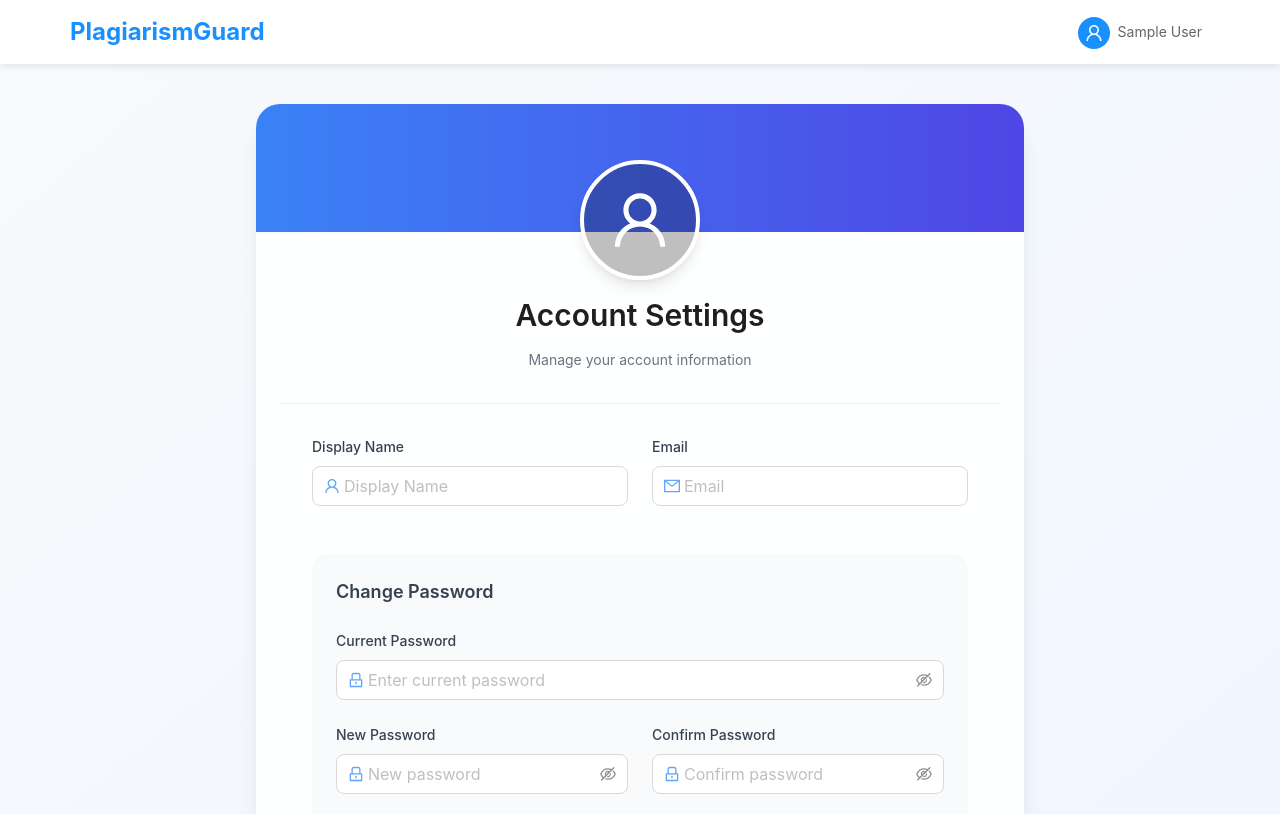
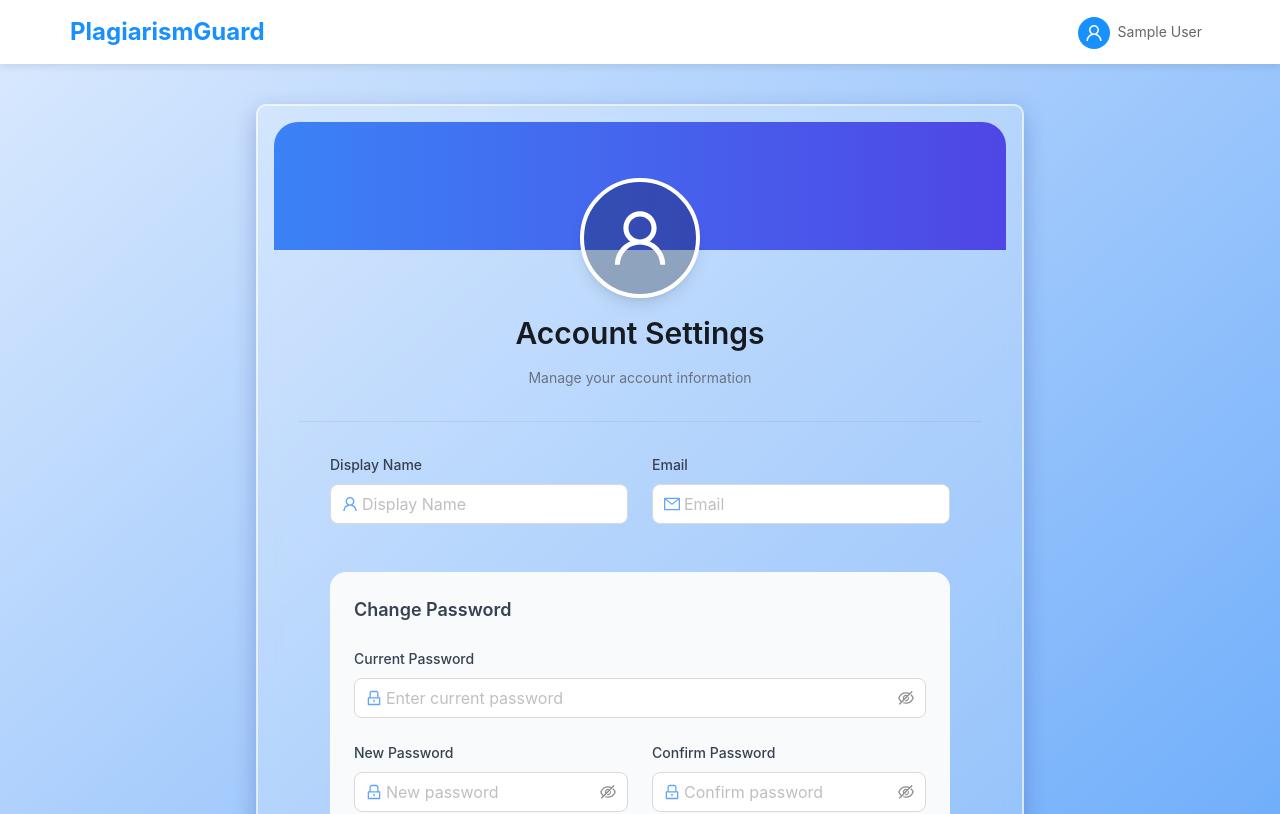
Before and after one commit to Duy-Thong/CopyCheck, a React (Create React App) app: page /account in a window 1280 px wide. Shown: the top 814 px of the page. Built offline with nearby package versions, Linux system fonts and the light colour scheme; no server answers; the database is empty; sample sign-in values are in the browser's storage.

Commit message:
Enhance UI with glassmorphism effect in AssignmentCard and AccountManagement components; update Home component styles for improved aesthetics

```diff
--- a/src/components/AssignmentCard.jsx
+++ b/src/components/AssignmentCard.jsx
@@ -23,7 +23,7 @@ const AssignmentCard = ({ assignment, onDelete, onViewPdf, onCardClick, style })
           ...style
         }}
         hoverable
-        className="w-full min-h-[180px] transition-all duration-300 hover:shadow-lg" // Tăng min-height
+        className="w-full min-h-[180px] glassmorphism" // Tăng min-height
         bodyStyle={{ padding: '16px' }} // Tăng padding
         onClick={(e) => {
           // Don't trigger card click if clicking on action buttons
--- a/src/index.css
+++ b/src/index.css
@@ -19,7 +19,12 @@ code {
 }
 
 .glassmorphism {
-  @apply bg-white/10 backdrop-blur-lg border border-white/30 shadow-lg rounded-xl;
-  box-shadow: 0 8px 32px 0 rgba(31, 38, 135, 0.37);
-  -webkit-backdrop-filter: blur(10px);
+  background: rgba(255, 255, 255, 0.2);
+  backdrop-filter: blur(10px);
+  border-radius: 10px;
+  border: 2px solid rgba(255, 255, 255, 0.6);
+  box-shadow: 0 8px 22px 0 rgba(31, 38, 135, 0.27);
+  color: rgba(255, 255, 255, 0.7);
+  margin: 0 auto;
+  padding: 1rem;
 }
--- a/src/pages/AccountManagement.jsx
+++ b/src/pages/AccountManagement.jsx
@@ -81,11 +81,11 @@ const AccountManagement = () => {
   };
 
   return (
-    <Layout className="min-h-screen bg-gradient-to-br from-slate-50 to-blue-50">
+    <Layout className="min-h-screen bg-gradient-to-br from-blue-100 to-blue-400">
       <Navbar />
       <Content className="p-4 sm:p-6 md:p-8 lg:p-10">
         <div className="max-w-3xl mx-auto">
-          <Card className="rounded-3xl shadow-xl border-none backdrop-blur-sm bg-white/90">
+          <Card className="rounded-3xl shadow-xl border-none backdrop-blur-md bg-white/70 glassmorphism">
             <Space direction="vertical" className="w-full" size={32}>
               {/* Profile Header Section */}
               <div className="text-center relative">
--- a/src/pages/Home.jsx
+++ b/src/pages/Home.jsx
@@ -17,7 +17,7 @@ const CLASS_CODE_LENGTH = 6;
 const StyledCard = ({ children, ...props }) => (
   <Card
     {...props}
-    className="w-full rounded-xl overflow-hidden border border-slate-200 bg-white/70 backdrop-blur-md shadow-lg transition-all duration-300 hover:shadow-xl hover:bg-white/80"
+    className="w-full  overflow-hidden   glassmorphism"
     bodyStyle={{
       padding: '20px',
     }}
@@ -185,15 +185,15 @@ const Home = () => {
 
                     <div className="mb-4">
                       <div className="bg-blue-100 backdrop-blur-sm rounded-xl w-12 h-12 flex items-center justify-center mb-4">
-                        <FolderOutlined className="text-2xl text-blue-600" />
+                        <FolderOutlined className="text-3xl text-blue-600" />
                       </div>
                       <div className="mb-2">
-                        <Typography.Text className="bg-blue-100 text-blue-600 px-2 py-0.5 rounded font-mono text-xs">
+                        <Typography.Text className="bg-blue-100 text-blue-600 px-2 py-0.5 rounded font-mono text-lg">
                           {item.classCode}
                         </Typography.Text>
                       </div>
                       <Typography.Title
-                        level={4}
+                        level={3}
                         className="m-0 text-lg text-slate-800"
                         ellipsis={{
                           tooltip: item.className
```
